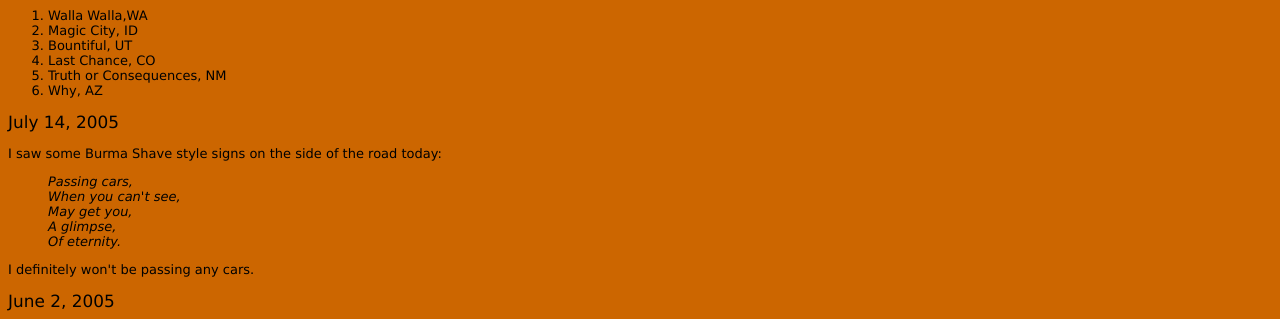
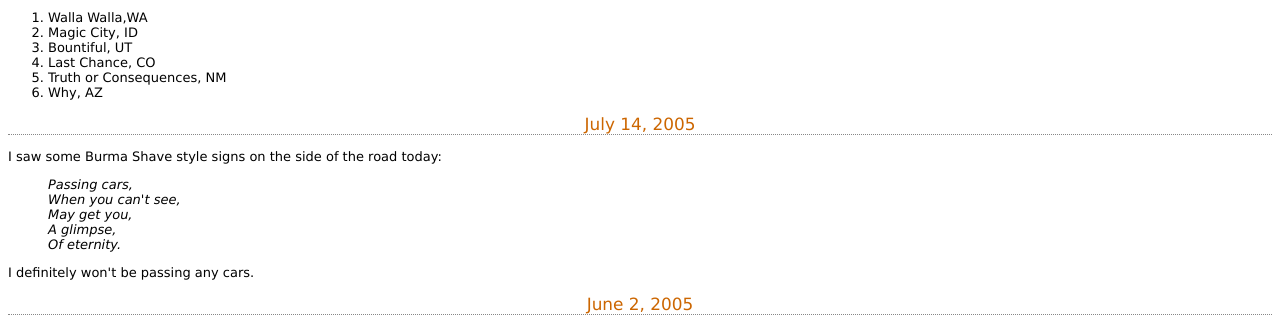
Before and after one commit to CWW15/Head-First-Journal, a plain HTML site: page index.html in a window 1280 px wide. Shown: the part 445-764 px from the top of the page. Drawn offline with Linux system fonts and the light colour scheme.

Commit message:
1 file modified

```diff
--- a/styles.css
+++ b/styles.css
@@ -1,11 +1,13 @@
 body {
   font-family: Verdana, Geneva, Arial, sans-serif;
   font-size: small;
-  background-color: #cc6600;
 }
 h1,
 h2 {
   font-weight: normal;
+  border-bottom: thin dotted #888888;
+  color:#cc6600;
+  text-align:center;
 }
 h1 {
   font-size: 170%;
```
